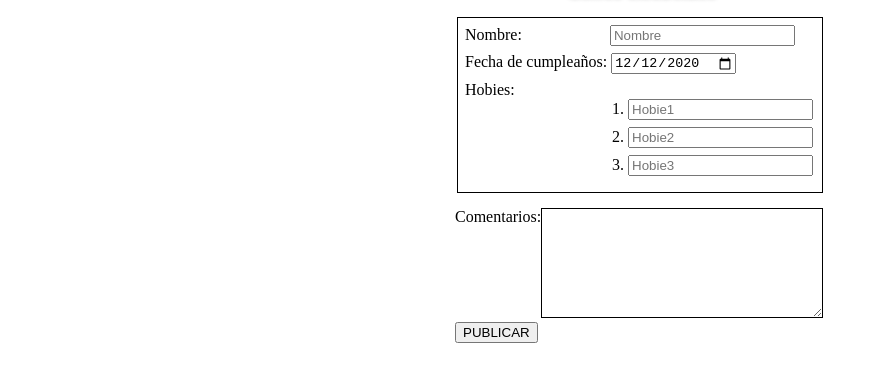
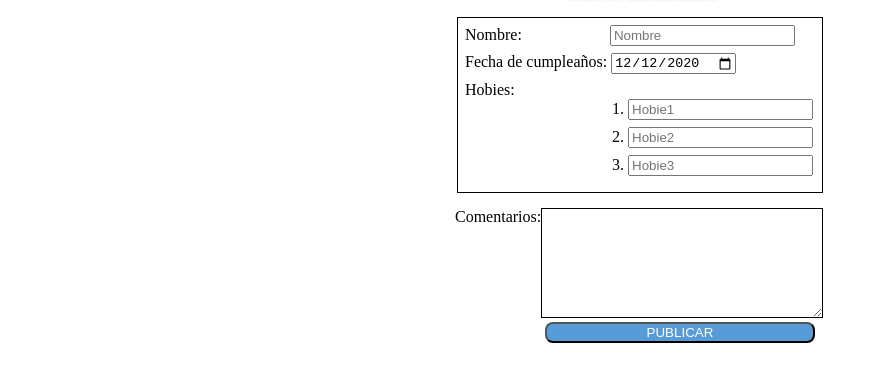
Before and after one commit to hugourbanouniboyaca/HojaVidaEstudiantes, a plain HTML site: page hoja_vida.html in a window 1280 px wide. Shown: the part 148-530 px from the top of the page, without its empty margins (0-878 px from the left). Drawn offline with Linux system fonts and the light colour scheme.

Commit message:
Commit Button By Sergio Martinez

```diff
--- a/css/style_Hoja_de_vida.css
+++ b/css/style_Hoja_de_vida.css
@@ -66,6 +66,15 @@ textarea{
 }
 /*Estilo del botón y su posición (MARTÍNEZ PULIDO SERGIO IVÁN)*/
 
+#Publicar_button{
+  float: right;
+  width: 73%;
+  color: white;
+  background-color: #579CD7;
+  margin-right: 10px;
+  border-radius: 8px;
+}
+
 
 /*Estilo del borde externo y su transición (CONTRERAS APARICIO ÓSCAR GERARDO)*/
 
```
